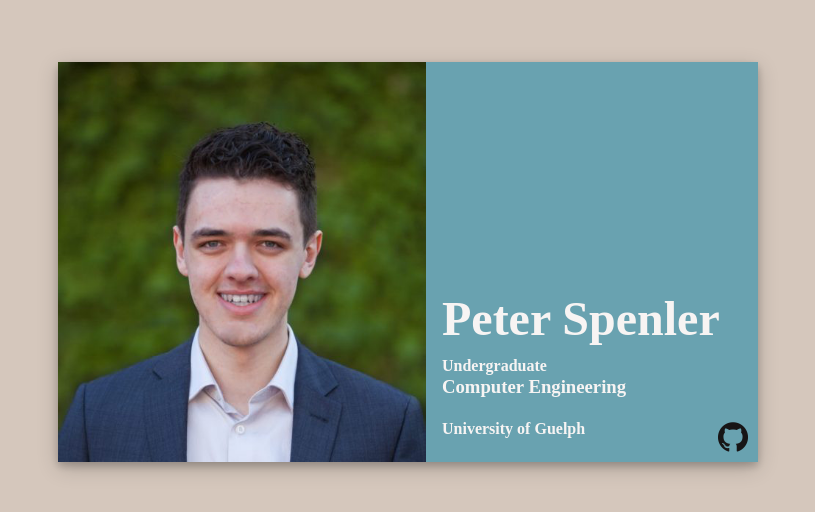
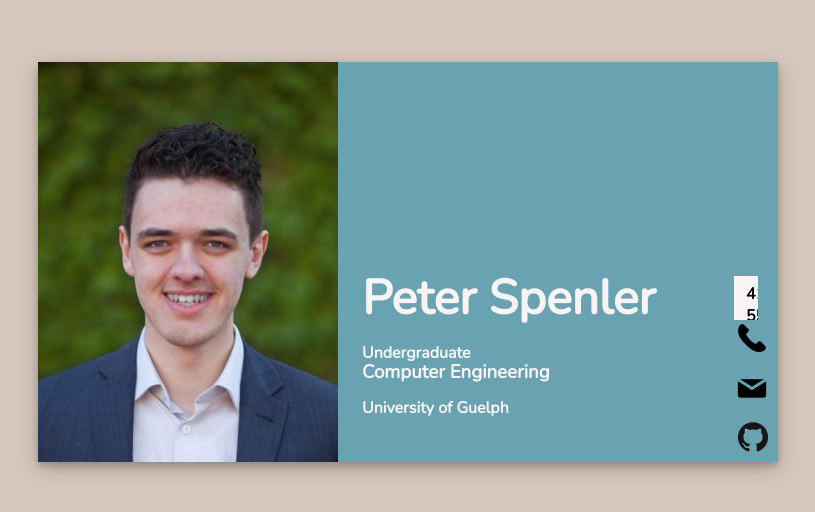
Before and after one commit to peterspenler/Personal-Site, a plain HTML site: page index.html in a window 1280 px wide. Shown: the part 138-650 px from the top of the page, without its empty margins (232-1047 px from the left). Drawn offline with nearby package versions, Linux system fonts and the light colour scheme.

Commit message:
Added phone and mail button

```diff
--- a/index.html
+++ b/index.html
@@ -1,6 +1,9 @@
 <head>
+	<meta charset="utf-8"/>
 	<title>Peter Spenler</title>
 	<link rel="stylesheet" type="text/css" href="styles/index.css">
+	<link href="https://fonts.googleapis.com/css?family=Nunito" rel="stylesheet">
+	<script src="scripts/index.js"></script>
 </head>
 <body>
 	<div class="profile-box">
@@ -10,6 +13,11 @@
 			<h4>Undergraduate</h4> <h3>Computer Engineering</h3>
 			<h4>University of Guelph</h4>
 		</div>
-		<a href="https://github.com/peterspenler"> <div class="github-mark"></div> </a>
+
+		<div class="phone-number-box" id="phoneNumberBox" onClick="stopPropagation(event)">416-555-1234</div>
+		<!-- Phone and mail icons created by 'Chanut is Industries', https://www.flaticon.com/authors/chanut-is-industries, Liscenced under Creative Commons 3.0 -->
+		<div id="phoneIcon" class="phone-icon" onClick="phoneClick(event)"></div>
+		<a href="mailto:peterspenler@gmail.com" target="_top" class="mail-icon"></a>
+		<a href="https://github.com/peterspenler" class="github-mark"></a>
 	</div>
 </body>
--- /dev/null
+++ b/scripts/index.js
@@ -0,0 +1,42 @@
+document.onload = function(){
+	var phoneIcon = document.getElementById('phoneIcon')
+	var phoneNumberBox = document.getElementById('phoneNumberBox')
+}
+
+phoneClicked = false;
+function phoneClick(event){
+	event.stopPropagation()
+	if(phoneClicked){
+		closePhone()
+	}else{
+		openPhone()
+	}
+}
+
+function openPhone(){
+	phoneNumberBox.style.boxShadow = "0 4px 8px 0 rgba(0,0,0,0.2), 0 6px 20px 0 rgba(0,0,0,0.19)";
+	phoneNumberBox.style.width = "126px";
+	phoneNumberBox.style.right = "44";
+	phoneIcon.style.boxShadow = "0 4px 8px 0 rgba(0,0,0,0.2), 0 6px 20px 0 rgba(0,0,0,0.19)";
+	phoneIcon.style.backgroundColor = "#5764b5";
+	phoneClicked = true;
+}
+
+function closePhone(){
+	phoneNumberBox.style.boxShadow = ""
+	phoneNumberBox.style.width = "0px";
+	phoneNumberBox.style.right = "20";
+	phoneIcon.style.boxShadow = ""
+	phoneIcon.style.backgroundColor = "#69a2b0";
+	phoneClicked = false;
+}
+
+function stopPropagation(event){
+	event.stopPropagation();
+}
+
+window.onclick = function(){
+	if(phoneClicked){
+		closePhone()
+	}
+}
--- a/styles/index.css
+++ b/styles/index.css
@@ -4,31 +4,35 @@ body{
 
 .profile-box{
 	height:400px;
-	width: 700px;
+	width: 740px;
 	position: fixed;
 	top: 50%;
 	left: 50%;
 	margin-top: -200px;
-	margin-left: -350px;
+	margin-left: -370px;
 	background-color: #69a2b0;
 	color: #f7f4f3;
 	box-shadow: 0 4px 8px 0 rgba(0,0,0,0.2), 0 6px 20px 0 rgba(0,0,0,0.19);
 }
 
 .profile-text-box{
+	font-family: 'Nunito', sans-serif;
 	position: absolute;
-	bottom: 3;
-	left: 384;
+	bottom: 22;
+	left: 324;
 }
 
 .profile-image{
+	object-fit:cover;
 	height:100%;
+	width:300px;
 	float: left;
 	margin-right: 14px;
 }
 
 .github-mark{
 	background-image: url(../src/GitHub-Mark.png);
+	background-color: #69a2b0;
 	background-size: 100%;
 	height:30px;
 	width: 30px;
@@ -37,11 +41,50 @@ body{
 	right:10;
 }
 
+.mail-icon{
+	background-image: url(../src/Mail.png);
+	background-color: #69a2b0;
+	background-size: 100%;
+	height:36px;
+	width: 36px;
+	position:absolute;
+	bottom:56;
+	right:8;
+}
+
+.phone-icon{
+	background-image: url(../src/Phone.png);
+	background-color: #69a2b0;
+	background-size: 100%;
+	height:36px;
+	width: 36px;
+	position:absolute;
+	bottom:106;
+	right:8;
+	-webkit-transition: background-color 0.3s, box-shadow 0.3s;
+}
+
+.phone-number-box{
+	color:#080b0c;
+	background-color:#f7f4f3;
+	overflow: hidden;
+	display:inline-block;
+	padding:7px 12px;
+	font-family: 'Nunito', serif;
+	font-weight: bold;
+	position:absolute;
+	bottom:106;
+	right:20;
+	width:0px;
+	-webkit-transition: box-shadow 0.3s, width 0.3s, right 0.3s;
+}
+
 h1{
 	font-size: 3em;
 	margin-bottom: -10px;
 }
 
 h3{
-	margin-top: -20px;
+	margin-top: -26px;
+	margin-bottom:-10px;
 }
```
Also changed, not shown: src/Mail.png (added), src/Phone.png (added).
